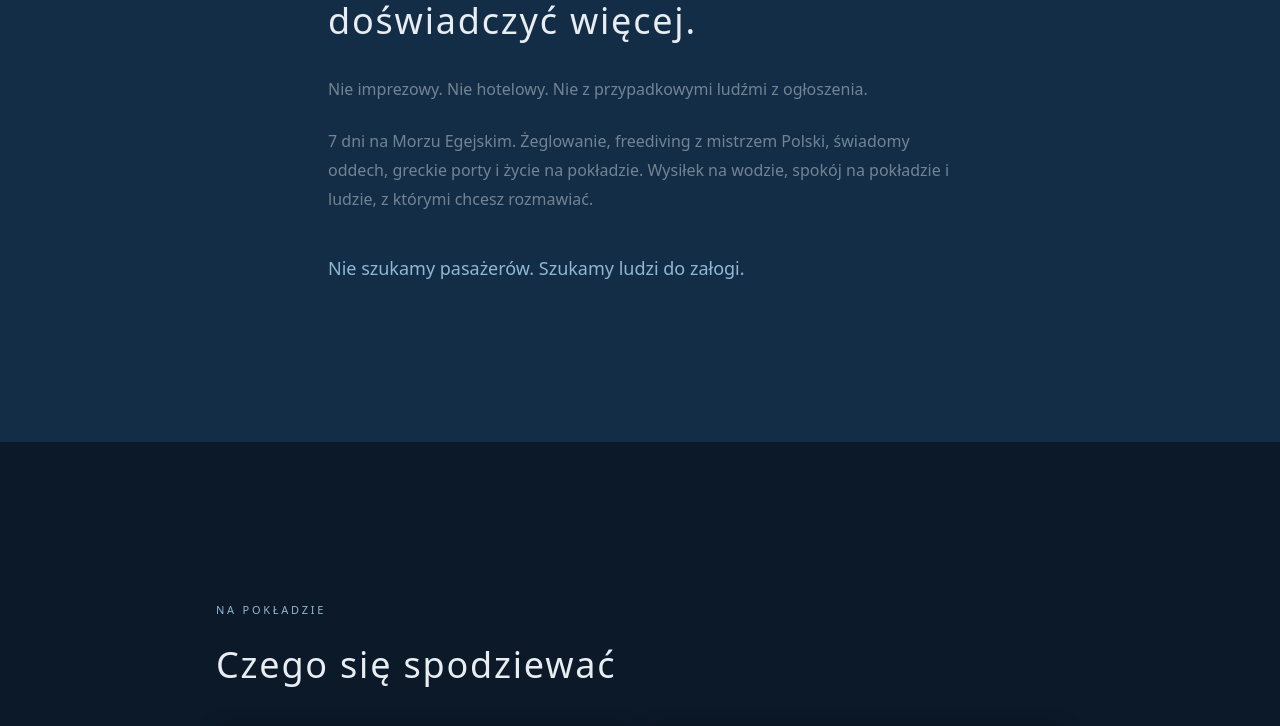
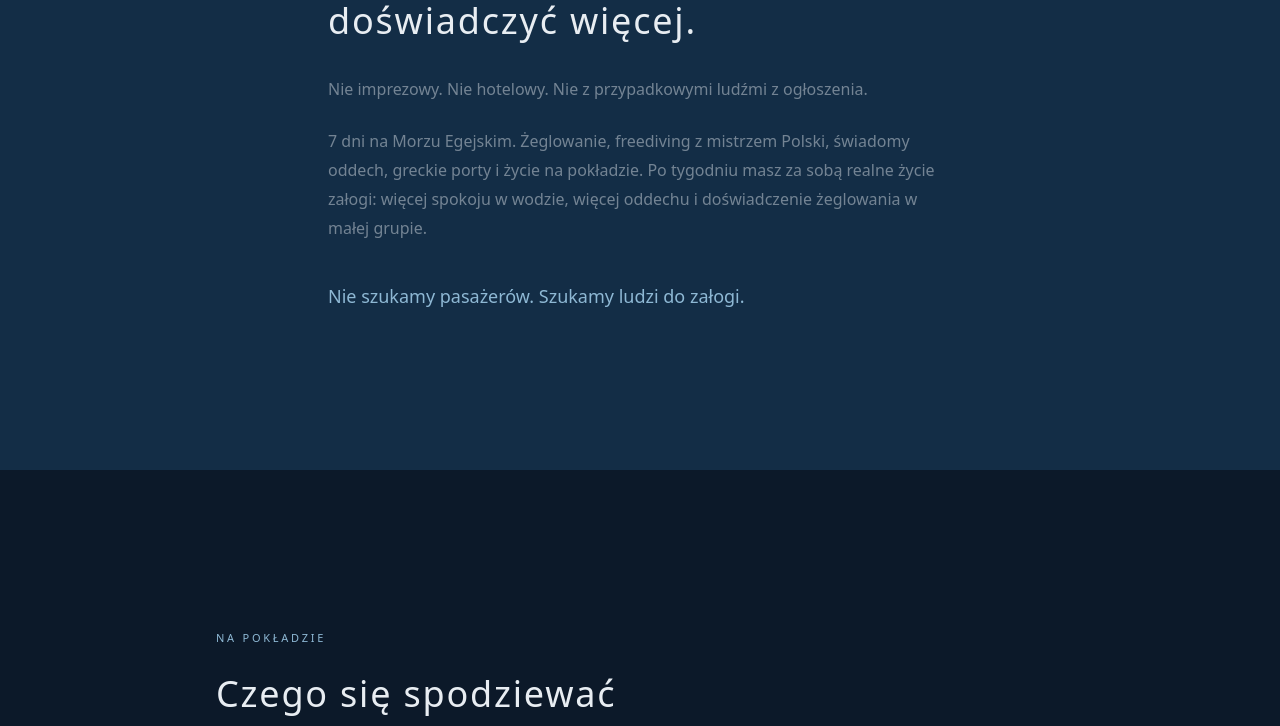
Before and after one commit to halicki/sailwithme, a Next.js app: page /pl in a window 1280 px wide. Shown: the part 1048-1774 px from the top of the page. Built offline with nearby package versions, Linux system fonts and the light colour scheme; no server answers; a web font is replaced by a local one.

Commit message:
Improve offer clarity on landing page

```diff
--- a/src/data/content.ts
+++ b/src/data/content.ts
@@ -85,19 +85,21 @@ export const heroContent = {
 export const pricingInfo: PricingInfo = {
   headline: "Wiesz, na co się piszesz.",
   description:
-    "To nie jest luksusowy all-inclusive ani survival. To dobrze zorganizowany tydzień na jachcie: prosto, konkretnie, z miejscem na morze, ludzi i oddech.",
+    "To nie jest sam nocleg na jachcie ani zwykły czarter bez prowadzenia. To dobrze zorganizowany tydzień z konkretną załogą: żeglowanie, freediving, oddech, mała grupa i proste życie na wodzie.",
   priceRange: "5 900 zł",
   priceNote:
-    "Cena udziału za osobę. Lot do Aten, ubezpieczenie i wydatki własne są po Twojej stronie.",
+    "Cena udziału za osobę. Poza ceną: lot do Aten, ubezpieczenie, wydatki własne i kaucja zwrotna za jacht (orientacyjnie ok. 1 775 zł/os., zależnie od finalnej firmy charterowej).",
   included: [
-    "miejsce na jachcie",
-    "opieka skippera",
-    "zajęcia freedivingowe",
+    "miejsce na jachcie przez 7 dni",
+    "opieka skippera i prowadzenie żeglarskie",
+    "zajęcia freedivingowe z Piotrem Błaszczakiem",
     "sesje oddechowe",
     "opłaty portowe, paliwo i podstawowy prowiant",
+    "kuratorowana mała grupa do 8 uczestników",
   ],
   notIncluded: [
     "lot do Aten",
+    "kaucja zwrotna za jacht — orientacyjnie ok. 1 775 zł/os.",
     "część posiłków na lądzie",
     "ubezpieczenie podróżne",
     "wydatki własne",
@@ -110,7 +112,7 @@ export const manifesto = {
   heading: "To jest rejs dla ludzi, którzy chcą doświadczyć więcej.",
   body: `Nie imprezowy. Nie hotelowy. Nie z przypadkowymi ludźmi z ogłoszenia.
 
-7 dni na Morzu Egejskim. Żeglowanie, freediving z mistrzem Polski, świadomy oddech, greckie porty i życie na pokładzie. Wysiłek na wodzie, spokój na pokładzie i ludzie, z którymi chcesz rozmawiać.`,
+7 dni na Morzu Egejskim. Żeglowanie, freediving z mistrzem Polski, świadomy oddech, greckie porty i życie na pokładzie. Po tygodniu masz za sobą realne życie załogi: więcej spokoju w wodzie, więcej oddechu i doświadczenie żeglowania w małej grupie.`,
   closing: "Nie szukamy pasażerów. Szukamy ludzi do załogi.",
 };
 
@@ -245,7 +247,7 @@ Od 2022 roku jest członkiem kadry narodowej w nurkowaniu głębokościowym. Tre
 
 Jako programista lubi dobrze zaprojektowane systemy, ale ten rejs jest prostszy: dobry jacht, dobra trasa, dobra ekipa i prowadzący, którzy wiedzą, co robią.`,
       onRetreat:
-        "Sternik Beneteau Oceanis 51.1, organizator i człowiek odpowiedzialny za to, żeby wszystko działało. Na pokładzie nauczy Cię podstaw żeglowania — od stawiania żagli po czytanie wiatru.",
+        "Skipper, organizator i człowiek odpowiedzialny za to, żeby wszystko działało. Na pokładzie prowadzi stronę żeglarską i nauczy Cię podstaw — od stawiania żagli po czytanie wiatru.",
     },
     credentials: [
       "Jachtowy sternik morski",
@@ -259,14 +261,15 @@ Jako programista lubi dobrze zaprojektowane systemy, ale ten rejs jest prostszy:
 // ─── Yacht ───────────────────────────────────────────────────────────────────
 
 export const yachtInfo: YachtInfo = {
-  name: "Beneteau Oceanis 51.1",
-  headline: "16 metrów domu na morzu",
+  name: "Planowany standard: Beneteau Oceanis 51.1 lub porównywalny jacht",
+  headline: "Planowany standard: wygodny jacht na tydzień na morzu",
   description:
-    "Beneteau Oceanis 51.1 — pięć kabin, przestronny kokpit i wszystko, czego potrzebujesz, żeby przez tydzień żyć na wodzie. To nie luksusowy hotel. To dom, który zabiera Cię tam, gdzie chcesz.",
+    "Celujemy w Beneteau Oceanis 51.1 lub porównywalny jacht: przestronny kokpit, kabiny i wszystko, czego potrzebujesz, żeby przez tydzień żyć na wodzie. Zdjęcia i specyfikacja pokazują docelowy standard, nie gwarancję konkretnej jednostki przed finalną rezerwacją.",
   comforts: [
     {
-      title: "5 kabin z naturalnym światłem",
-      description: "Każdy ma swoją prywatną przestrzeń na sen i regenerację.",
+      title: "Kabiny i naturalne światło",
+      description:
+        "Układ zależy od finalnej jednostki, ale celujemy w komfortowy standard dla małej załogi.",
     },
     {
       title: "Kuchnia i salon",
@@ -278,15 +281,15 @@ export const yachtInfo: YachtInfo = {
       description: "Skok do morza prosto z jachtu — codziennie.",
     },
     {
-      title: "16 metrów stabilności",
+      title: "Stabilny jacht morski",
       description:
-        "Jacht zaprojektowany na pełne morze. Bezpieczny, stabilny, wygodny.",
+        "Jednostka dobrana do tygodnia żeglugi po Zatoce Sarońskiej: bezpieczna, stabilna i wygodna.",
     },
   ],
   images: [
     {
       src: "/images/yacht-main.webp",
-      alt: "Beneteau Oceanis 51.1 — widok z zewnątrz",
+      alt: "Przykład docelowego standardu jachtu — widok z zewnątrz",
     },
     { src: "/images/yacht-cockpit.webp", alt: "Kokpit — przestrzeń wspólna" },
     { src: "/images/yacht-cabin.webp", alt: "Kabina z panoramicznymi oknami" },
@@ -387,17 +390,37 @@ export const faqItems = [
   {
     question: "Cena?",
     answer:
-      "Cena udziału to 5 900 zł za osobę. Lot do Aten, ubezpieczenie i wydatki własne są po Twojej stronie.",
+      "Cena udziału to 5 900 zł za osobę. Poza ceną są: lot do Aten, ubezpieczenie, wydatki własne i kaucja zwrotna za jacht.",
   },
   {
     question: "Co jest w cenie?",
     answer:
-      "Miejsce na jachcie, skipper, freediving, sesje oddechowe, paliwo, porty i podstawowy prowiant.",
+      "Miejsce na jachcie przez 7 dni, skipper, prowadzenie żeglarskie, freediving z Piotrem Błaszczakiem, sesje oddechowe, paliwo, porty, podstawowy prowiant i kuratorowana mała grupa.",
   },
   {
     question: "Czego nie ma w cenie?",
     answer:
-      "Lotów do Aten, ubezpieczenia, części posiłków na lądzie i wydatków własnych.",
+      "Lotów do Aten, ubezpieczenia, kaucji zwrotnej za jacht, części posiłków na lądzie i wydatków własnych.",
+  },
+  {
+    question: "Czy kaucja jest dodatkowo?",
+    answer:
+      "Tak. Kaucja zwrotna za jacht jest poza ceną udziału. Na dziś zakładamy orientacyjnie ok. 1 775 zł za osobę; finalna kwota zależy od firmy charterowej, modelu kaucji lub CDW i liczby uczestników. Rozliczamy ją po zwrocie z firmy, jeśli nie ma szkód.",
+  },
+  {
+    question: "Jak działa zaliczka?",
+    answer:
+      "Formularz nie jest płatnością ani automatyczną rezerwacją. Po zgłoszeniu odpisujemy, rozmawiamy i dopiero po potwierdzeniu dopasowania prosimy o zaliczkę przelewem. Dokładną kwotę, termin i warunki potwierdzamy przed wpłatą.",
+  },
+  {
+    question: "Co jeśli rejs nie dojdzie do skutku?",
+    answer:
+      "Jeśli rejs zostanie odwołany po stronie organizatora, zwracamy wpłacone przez Ciebie środki za udział. Z lotami i większymi kosztami dodatkowymi warto poczekać na finalne potwierdzenie rejsu.",
+  },
+  {
+    question: "Jakie są warunki rezygnacji?",
+    answer:
+      "Warunki rezygnacji dostajesz przed wpłatą zaliczki. Nie udajemy tu pełnego regulaminu: finalne terminy zależą od warunków charteru, dlatego potwierdzamy je na etapie rozmowy.",
   },
   {
     question: "Czy muszę umieć żeglować?",
--- a/src/data/ui-strings.ts
+++ b/src/data/ui-strings.ts
@@ -45,7 +45,7 @@ export const ui = {
     },
     yacht: {
       eyebrow: "Jacht",
-      ctaSpec: "Zobacz pełną specyfikację →",
+      ctaSpec: "Zobacz przykładową specyfikację →",
     },
     pricing: {
       eyebrow: "Koszt i zakres",
@@ -57,7 +57,8 @@ export const ui = {
       heading: "Dołącz do załogi",
       subheading:
         "Odpowiemy w ciągu 48h i sprawdzimy, czy ten rejs pasuje do Twoich oczekiwań.",
-      priceNote: "Cena udziału: 5 900 zł. Maksymalnie 8 miejsc dla uczestników.",
+      priceNote:
+        "Cena udziału: 5 900 zł. Kaucja zwrotna za jacht jest dodatkowo, orientacyjnie ok. 1 775 zł/os. Maksymalnie 8 miejsc dla uczestników.",
       placeholderName: "Imię",
       placeholderEmail: "Email",
       placeholderOccupation: "Kim jesteś / czym się zajmujesz?",
@@ -124,7 +125,7 @@ export const ui = {
     },
     yacht: {
       eyebrow: "Yacht",
-      ctaSpec: "Full specs →",
+      ctaSpec: "Example specs →",
     },
     pricing: {
       eyebrow: "Cost & scope",
@@ -136,7 +137,8 @@ export const ui = {
       heading: "Join the crew",
       subheading:
         "We reply within 48h and check whether this voyage fits what you're looking for.",
-      priceNote: "Price: 5 900 zł per person. 8 spots maximum.",
+      priceNote:
+        "Price: 5 900 zł per person. The refundable yacht deposit is extra, estimated at around 1 775 zł/person. 8 spots maximum.",
       placeholderName: "Name",
       placeholderEmail: "Email",
       placeholderOccupation: "Who are you / what do you do?",
```
Also changed, not shown: src/data/content-en.ts (+41 -18 lines), 2 other files (tests, documents, lock files or other folders).
